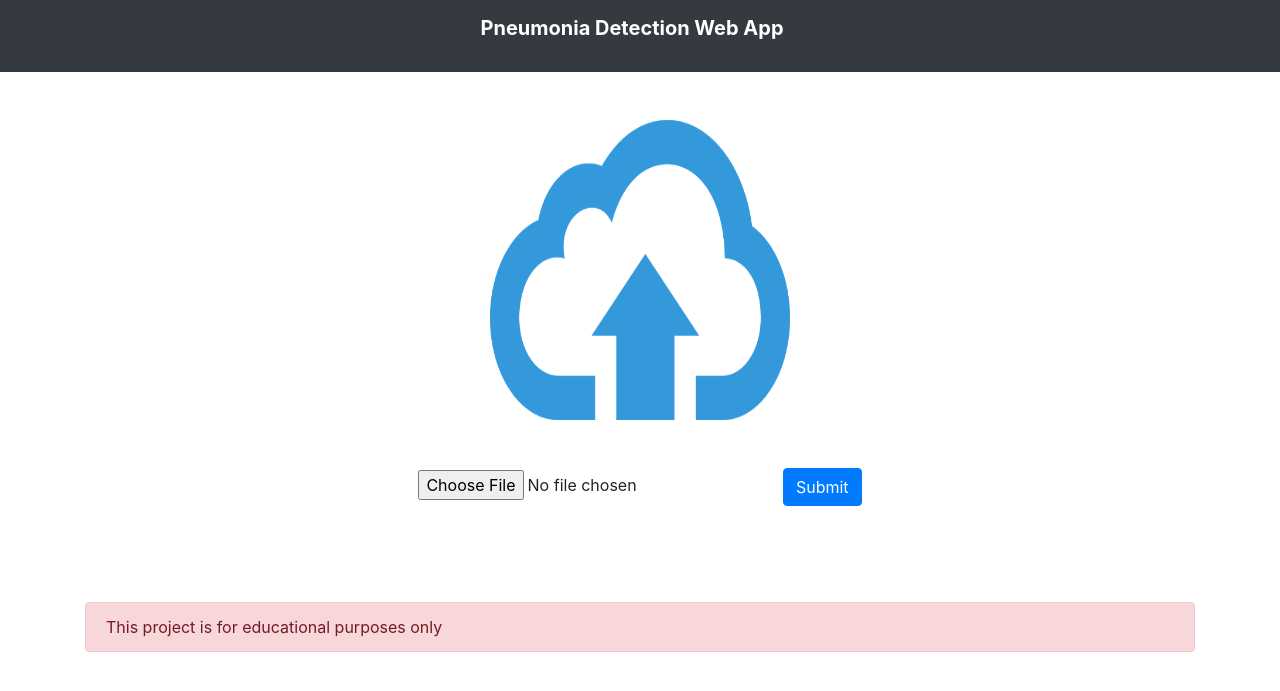
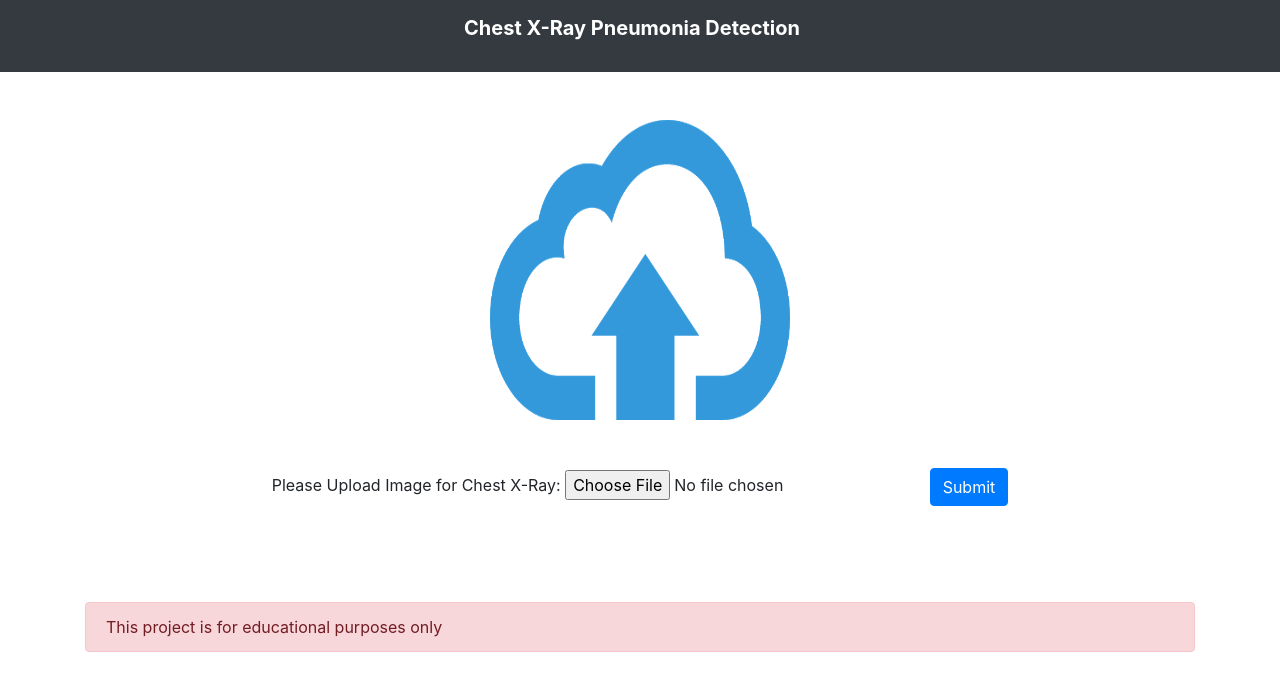
Before and after one commit to anuj2110/pneumoniadetectionwebapp, a Flask app: page / in a window 1280 px wide. Shown: the top 691 px of the page. Run offline with Flask 2, Linux system fonts and the light colour scheme; some libraries are stand-ins or nearby versions.

Commit message:
Minor changes in the UI

```diff
--- a/templates/base.html
+++ b/templates/base.html
@@ -3,14 +3,14 @@
 <head>
     <meta charset="UTF-8">
     <meta name="viewport" content="width=device-width, initial-scale=1.0">
-    <title>Pneumonia Detection Project</title>
+    <title>Chest X-Ray Pneumonia Detection Project</title>
     <link rel="stylesheet" href="https://stackpath.bootstrapcdn.com/bootstrap/4.4.1/css/bootstrap.min.css" integrity="sha384-Vkoo8x4CGsO3+Hhxv8T/Q5PaXtkKtu6ug5TOeNV6gBiFeWPGFN9MuhOf23Q9Ifjh" crossorigin="anonymous">
 </head>
 <body>
     <nav class="navbar navbar-dark bg-dark" style="display:flex;justify-content:center">
 
         <a class="navbar-brand" href="/">
-            <center><p style="text-align: center;"><strong>Pneumonia Detection Web App</strong></p></center>
+            <center><p style="text-align: center;"><strong>Chest X-Ray Pneumonia Detection</strong></p></center>
         </a>
 
       </nav>
--- a/templates/home.html
+++ b/templates/home.html
@@ -22,6 +22,7 @@
 {% else %}
 <center>
     <form action="/" method="POST" enctype="multipart/form-data">
+        <label for="file">Please Upload Image for Chest X-Ray: </label>
         <input type="file" name="img" id="img">
         <button type="submit" class="btn btn-primary ml-3">Submit</button>
     </form>
```
